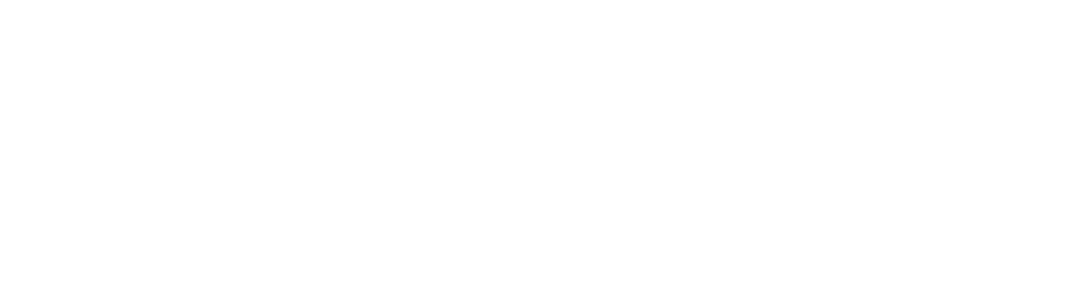
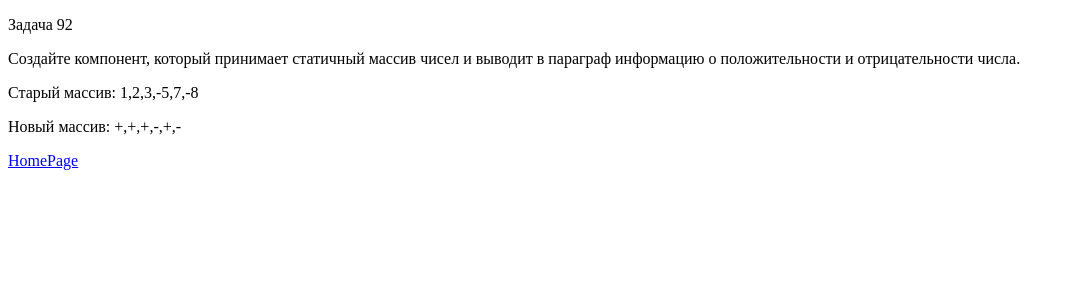
Before and after one commit to VaniyOstapenko/React-Tasks, a React (Create React App) app in the folder react-tasks/: page /task92 in a window 1280 px wide. Before the commit this address had no page. Shown: the top 300 px of the page, without its empty margins (0-1075 px from the left). Built offline with nearby package versions, Linux system fonts and the light colour scheme.

Commit message:
React-Task

```diff
--- a/react-tasks/src/App.js
+++ b/react-tasks/src/App.js
@@ -93,6 +93,7 @@
 import Task89 from './Task89/Task89';
 import Task90 from './page/Task90/Task90';
 import Task91 from './page/Task91/Task91';
+import Task92 from './page/Task92/Task92';
 
 function App() {
   const obj = {
@@ -224,6 +225,7 @@
           <Route path='/task89' element={<Task89 />}></Route>
           <Route path='/task90' element={<Task90 />}></Route>
           <Route path='/task91' element={<Task91 />}></Route>
+          <Route path='/task92' element={<Task92 />}></Route>
         </Routes>
       </Task84Context.Provider >
     </>
--- a/react-tasks/src/page/Home/Home.js
+++ b/react-tasks/src/page/Home/Home.js
@@ -95,6 +95,7 @@
             <p><Link to='/task89'>Задача 89</Link></p>
             <p><Link to='/task90'>Задача 90</Link></p>
             <p><Link to='/task91'>Задача 91</Link></p>
+            <p><Link to='/task92'>Задача 92</Link></p>
         </>
     );
 }
--- /dev/null
+++ b/react-tasks/src/page/Task92/Task92.js
@@ -0,0 +1,27 @@
+import { useState } from 'react';
+import { Link } from 'react-router-dom'
+
+function Task92() {
+    const num = [1, 2, 3, -5, 7, -8]
+    const newArr = num.map((el) => {
+        if (el > 0) {
+            return ('+')
+        } else {
+            return ('-')
+        }
+    })
+
+    return (
+        <>
+            <p>Задача 92</p>
+            <p>Создайте компонент, который принимает статичный массив чисел и выводит в параграф информацию о положительности и отрицательности
+                числа.</p>
+
+            <p>{`Старый массив: ${num}`}</p>
+            <p>{`Новый массив: ${newArr}`}</p>
+            <p><Link to='/'>HomePage</Link></p>
+        </>
+    );
+}
+
+export default Task92;
```
